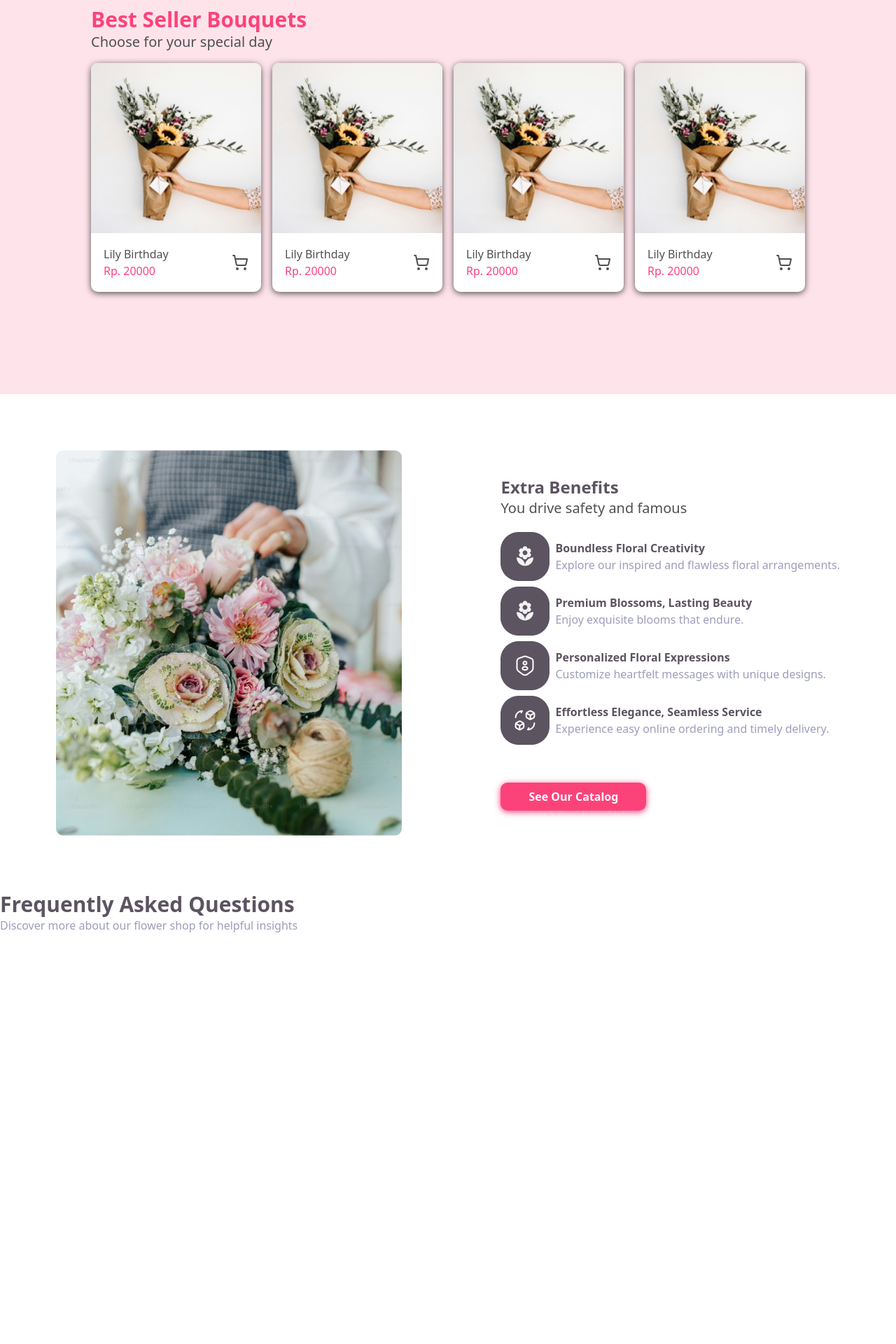
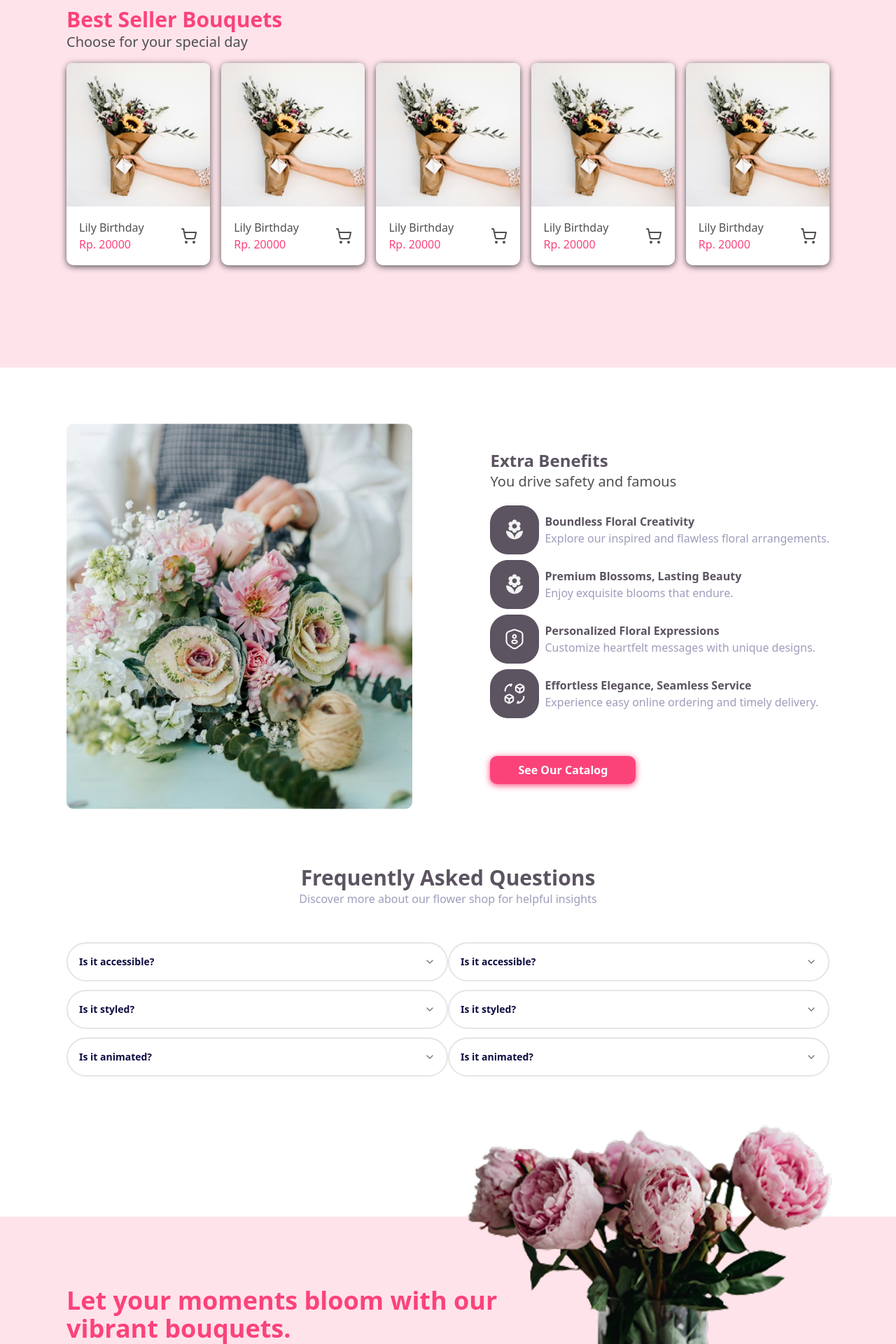
Before and after one commit to ayurizkyca/kycaku-project, a React (Vite) app: page / in a window 1280 px wide. Shown: the part 880-2800 px from the top of the page at 70% size. Before the commit the page ends 2214 px from the top, so only its background shows below. Built offline with nearby package versions, Linux system fonts and the light colour scheme.

Commit message:
fix: change config and landing page

```diff
--- a/package.json
+++ b/package.json
@@ -10,6 +10,7 @@
     "preview": "vite preview"
   },
   "dependencies": {
+    "@radix-ui/react-accordion": "^1.2.3",
     "@tailwindcss/vite": "^4.0.6",
     "class-variance-authority": "^0.7.1",
     "clsx": "^2.1.1",
@@ -24,6 +25,7 @@
   },
   "devDependencies": {
     "@eslint/js": "^9.17.0",
+    "@types/node": "^22.13.4",
     "@types/react": "^18.3.18",
     "@types/react-dom": "^18.3.5",
     "@vitejs/plugin-react": "^4.3.4",
--- a/src/App.css
+++ b/src/App.css
@@ -13,7 +13,7 @@
   background-color: #FFFFFF;
 }
 
-.hero{
+/* .hero{
   background-image: url('/src/assets/hero.png');
   background-size: cover;
   height: 700px;
@@ -21,7 +21,7 @@
   justify-content: center;
   flex-direction: column;
   padding: 0px 55px;
-}
+} */
 
 :root {
   --background: hsl(0 0% 100%);
@@ -107,6 +107,26 @@
   --radius-md: calc(var(--radius) - 2px);
   --radius-lg: var(--radius);
   --radius-xl: calc(var(--radius) + 4px);
+  --animate-accordion-down: accordion-down 0.2s ease-out;
+  --animate-accordion-up: accordion-up 0.2s ease-out;
+
+  @keyframes accordion-down {
+    from {
+      height: 0;
+    }
+    to {
+      height: var(--radix-accordion-content-height);
+    }
+  }
+
+  @keyframes accordion-up {
+    from {
+      height: var(--radix-accordion-content-height);
+    }
+    to {
+      height: 0;
+    }
+  }
 }
 
 @layer base {
--- a/src/component/Navbar.tsx
+++ b/src/component/Navbar.tsx
@@ -11,7 +11,7 @@ const Navbar: React.FC = () => {
 
   return (
     <>
-      <div className="sticky top-0 flex items-center h-[20px] bg-[#FFFEFE] p-[55px] py-[30px] justify-around">
+      <div className="sticky top-0 flex items-center h-[20px] bg-[#FFFEFE] py-[30px] justify-around">
         <Link to={ROUTES.ROOT}>
           <img src={kycakuLogo} alt="logo kycaku" />
         </Link>
--- /dev/null
+++ b/src/components/ui/accordion.tsx
@@ -0,0 +1,64 @@
+import * as React from "react"
+import * as AccordionPrimitive from "@radix-ui/react-accordion"
+import { ChevronDownIcon } from "lucide-react"
+
+import { cn } from "@/lib/utils"
+
+function Accordion({
+  ...props
+}: React.ComponentProps<typeof AccordionPrimitive.Root>) {
+  return <AccordionPrimitive.Root data-slot="accordion" {...props} />
+}
+
+function AccordionItem({
+  className,
+  ...props
+}: React.ComponentProps<typeof AccordionPrimitive.Item>) {
+  return (
+    <AccordionPrimitive.Item
+      data-slot="accordion-item"
+      className={cn("border-b", className)}
+      {...props}
+    />
+  )
+}
+
+function AccordionTrigger({
+  className,
+  children,
+  ...props
+}: React.ComponentProps<typeof AccordionPrimitive.Trigger>) {
+  return (
+    <AccordionPrimitive.Header className="flex">
+      <AccordionPrimitive.Trigger
+        data-slot="accordion-trigger"
+        className={cn(
+          "ring-ring/10 dark:ring-ring/20 dark:outline-ring/40 outline-ring/50 flex flex-1 items-start justify-between gap-4 rounded-md py-4 text-left text-sm font-medium transition-all hover:underline focus-visible:ring-4 focus-visible:outline-1 disabled:pointer-events-none disabled:opacity-50 [&[data-state=open]>svg]:rotate-180",
+          className
+        )}
+        {...props}
+      >
+        {children}
+        <ChevronDownIcon className="text-muted-foreground pointer-events-none size-4 shrink-0 translate-y-0.5 transition-transform duration-200" />
+      </AccordionPrimitive.Trigger>
+    </AccordionPrimitive.Header>
+  )
+}
+
+function AccordionContent({
+  className,
+  children,
+  ...props
+}: React.ComponentProps<typeof AccordionPrimitive.Content>) {
+  return (
+    <AccordionPrimitive.Content
+      data-slot="accordion-content"
+      className="data-[state=closed]:animate-accordion-up data-[state=open]:animate-accordion-down overflow-hidden text-sm"
+      {...props}
+    >
+      <div className={cn("pt-0 pb-4", className)}>{children}</div>
+    </AccordionPrimitive.Content>
+  )
+}
+
+export { Accordion, AccordionItem, AccordionTrigger, AccordionContent }
--- a/src/pages/LandingPage.tsx
+++ b/src/pages/LandingPage.tsx
@@ -1,17 +1,21 @@
 import Button from '../component/Button'
 import CardBenefit from '../component/CardBenefit'
 import CardProduct from '../component/CardProduct'
+import { Accordion, AccordionContent, AccordionItem, AccordionTrigger } from '../components/ui/accordion'
 import { dataBenefit } from '../data/dummyData'
 import LayoutUser from './layout/LayoutUser'
 
 function LandingPage() {
   return (
     <LayoutUser>
-        <section className='hero'>
+      <section
+        className="flex flex-col justify-center h-[700px] px-[95px] bg-cover"
+        style={{ backgroundImage: "url('/src/assets/hero.png')" }}
+      >
         <h2 className='font-bold text-[#FB437A] text-[46px] pb-4'>"Blossom into moments of pure <br /> delight with our exquisite floral <br /> arrangements."</h2>
         <Button title='Chat with Admin' variant='primary' />
       </section>
-      <section className="p-[130px] bg-[rgba(251,67,122,0.15)]">
+      <section className="py-[130px] px-[95px] bg-[rgba(251,67,122,0.15)]">
         <h3 className='text-3xl font-bold text-[#FB437A]'>Best Seller Bouquets</h3>
         <p className='text-[#4F4F4F] text-xl'>Choose for your special day</p>
         <div className='flex gap-4 py-4'>
@@ -19,9 +23,10 @@ function LandingPage() {
           <CardProduct title='Lily Birthday' price={20000} image='src/assets/cardimage.png' />
           <CardProduct title='Lily Birthday' price={20000} image='src/assets/cardimage.png' />
           <CardProduct title='Lily Birthday' price={20000} image='src/assets/cardimage.png' />
+          <CardProduct title='Lily Birthday' price={20000} image='src/assets/cardimage.png' />
         </div>
       </section>
-      <section className='flex items-center justify-between p-[80px]'>
+      <section className='flex items-center justify-between py-[80px] px-[95px]'>
         <div>
           <img src="src/assets/hero-benefit.png" alt="img-hero benefit" />
         </div>
@@ -41,10 +46,71 @@ function LandingPage() {
           <Button title='See Our Catalog' variant='primary' />
         </div>
       </section>
-      <section>
-        <h1 className='text-[#5C5461] text-3xl font-bold'>Frequently Asked Questions</h1>
-        <p className='text-[#9D9DBC]'>Discover more about our flower shop for helpful insights</p>
+      <section className='w-full flex flex-col items-center px-[95px] pb-[200px]'>
+        <div className='w-full pb-[50px] flex flex-col items-center'>
+          <h1 className='text-[#5C5461] text-3xl font-bold'>Frequently Asked Questions</h1>
+          <p className='text-[#9D9DBC]'>Discover more about our flower shop for helpful insights</p>
+        </div>
+        <div className='w-full'>
+          <Accordion type="single" collapsible className="flex w-full items-center justify-around">
+            <div className='flex flex-col gap-3 w-[600px]'>
+              <AccordionItem value="item-1" className='border-2 px-4 rounded-4xl'>
+                <AccordionTrigger className='font-semibold text-[#0D0C41]'>Is it accessible?</AccordionTrigger>
+                <AccordionContent>
+                  Yes. It adheres to the WAI-ARIA design pattern.
+                </AccordionContent>
+              </AccordionItem>
+              <AccordionItem value="item-2" className='border-2 px-4 rounded-4xl'>
+                <AccordionTrigger className='font-semibold text-[#0D0C41]'>Is it styled?</AccordionTrigger>
+                <AccordionContent>
+                  Yes. It comes with default styles that matches the other
+                  components&apos; aesthetic.
+                </AccordionContent>
+              </AccordionItem>
+              <AccordionItem value="item-3" className='border-2 px-4 rounded-4xl'>
+                <AccordionTrigger className='font-semibold text-[#0D0C41]'>Is it animated?</AccordionTrigger>
+                <AccordionContent>
+                  Yes. It's animated by default, but you can disable it if you prefer.
+                </AccordionContent>
+              </AccordionItem>
+            </div>
+            <div className='flex flex-col gap-3 w-[600px]'>
+              <AccordionItem value="item-4" className='border-2 px-4 rounded-4xl'>
+                <AccordionTrigger className='font-semibold text-[#0D0C41]'>Is it accessible?</AccordionTrigger>
+                <AccordionContent>
+                  Yes. It adheres to the WAI-ARIA design pattern.
+                </AccordionContent>
+              </AccordionItem>
+              <AccordionItem value="item-5" className='border-2 px-4 rounded-4xl'>
+                <AccordionTrigger className='font-semibold text-[#0D0C41]'>Is it styled?</AccordionTrigger>
+                <AccordionContent>
+                  Yes. It comes with default styles that matches the other
+                  components&apos; aesthetic.
+                </AccordionContent>
+              </AccordionItem>
+              <AccordionItem value="item-6" className='border-2 px-4 rounded-4xl'>
+                <AccordionTrigger className='font-semibold text-[#0D0C41]'>Is it animated?</AccordionTrigger>
+                <AccordionContent>
+                  Yes. It's animated by default, but you can disable it if you prefer.
+                </AccordionContent>
+              </AccordionItem>
+            </div>
+          </Accordion>
+        </div>
       </section>
+      <footer>
+        <section className='bg-[rgba(251,67,122,0.15)] px-[95px] py-[100px] flex'>
+          <div className='flex flex-col gap-2'>
+            <h1 className='text-[#FB437A] text-4xl font-bold'>Let your moments bloom with our <br /> vibrant bouquets.</h1>
+            <p>Secure your floral delight instantly and blossom your day <br /> with exactly what you desire.</p>
+            <Button title='Buy Now' variant='primary' />
+          </div>
+          <img className='absolute right-20 top-620 transition-transform duration-300 hover:-translate-y-6' src="src/assets/footer-img.png" alt="footer-img" />
+        </section>
+        <section className='text-center p-2'>
+          <p className='text-[#9D9DBC]'>kycaku.project@2023</p>
+        </section>
+      </footer>
     </LayoutUser>
   )
 }
--- a/tsconfig.json
+++ b/tsconfig.json
@@ -5,9 +5,9 @@
     { "path": "./tsconfig.node.json" }
   ],
   "compilerOptions": {
-    "baseUrl": "./src",
+    "baseUrl": ".",
     "paths": {
-      "@/*": ["./*"]
+      "@/*": ["./src/*"]
     }
   }
 }
--- a/vite.config.ts
+++ b/vite.config.ts
@@ -1,6 +1,10 @@
+import path from 'path'
 import { defineConfig } from 'vite'
 import react from '@vitejs/plugin-react'
 import tailwindcss from '@tailwindcss/vite'
+// import { fileURLToPath } from "url";
+
+// const __dirname = path.dirname(fileURLToPath(import.meta.url));
 
 // https://vite.dev/config/
 export default defineConfig({
@@ -8,4 +12,9 @@ export default defineConfig({
     react(),
     tailwindcss()
   ],
+  resolve: {
+    alias: {
+      "@": path.resolve(__dirname, "./src"),
+    },
+  },
 })
```
Also changed, not shown: src/assets/footer-img.png (added), 1 other file (tests, documents, lock files or other folders).
